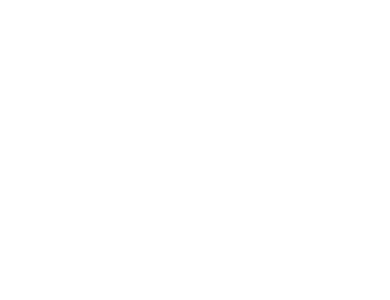
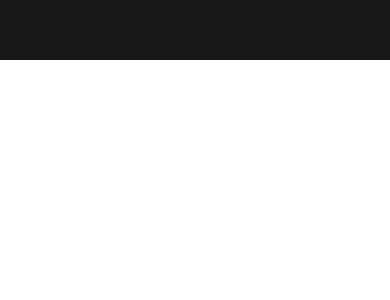
Before and after one commit to beckerluke/todo-app, a React Native app: screen / in a window 390 px wide. Shown: the top 300 px of the page. Built offline with nearby package versions, Linux system fonts and the light colour scheme.

Commit message:
Created header component

```diff
--- a/App.js
+++ b/App.js
@@ -1,5 +1,6 @@
 import React, {Component} from 'react';
 import { Platform, StyleSheet, Text, View } from 'react-native';
+import Header from './components/Header';
 
 export default class App extends Component {
   constructor() {
@@ -23,6 +24,7 @@
   }
 
   render() {
+    // if platform is ios, use statusbar styles
     const statusbar = (Platform.OS == 'ios') ?
       <View style={styles.statusbar}></View> : <View></View>;
 
@@ -31,6 +33,7 @@
     return (
       <View style={styles.container}>
         {statusbar}
+        <Header />
       </View>
     );
   }
--- /dev/null
+++ b/components/Header.js
@@ -0,0 +1,21 @@
+import React from 'react';
+import { StyleSheet, Text, View } from 'react-native';
+
+const Header = (props) => {
+    return (
+        <View style={styles.header}>
+            <Text style={styles.title}>{props.title}</Text>
+        </View>
+    )
+}
+
+const styles = StyleSheet.create({
+    header: {
+        backgroundColor: '#171717',
+        height: 60,
+        alignItems: 'center',
+        justifyContent: 'center'
+    }
+});
+
+export default Header;
```
